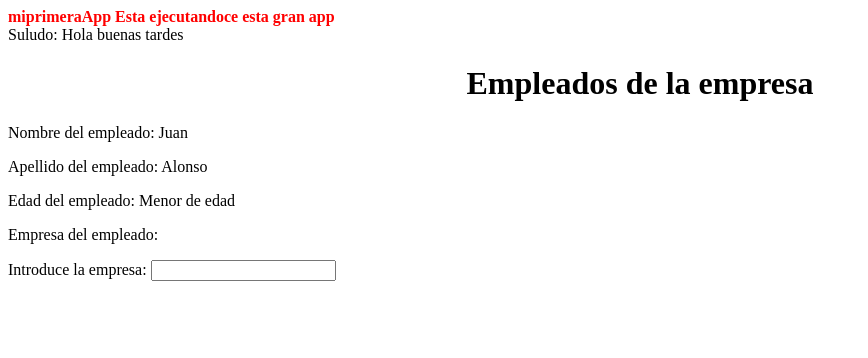
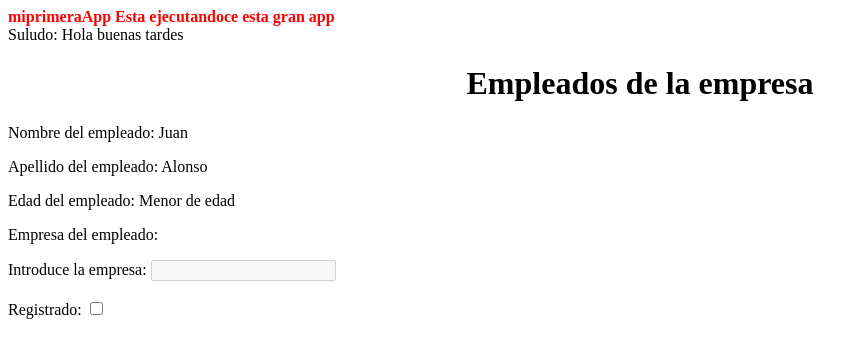
Before and after one commit to juanignacioalonso/angularPildoras, an Angular app in the folder miprimeraApp/: page / in a window 1280 px wide. Shown: the top 358 px of the page, without its empty margins (0-868 px from the left). Built offline with nearby package versions, Linux system fonts and the light colour scheme.

Commit message:
Binding video 9

```diff
--- a/miprimeraApp/src/app/empleado/empleado.component.html
+++ b/miprimeraApp/src/app/empleado/empleado.component.html
@@ -3,7 +3,11 @@
 <p>Edad del empleado: {{edad<18 ? "Menor de edad":"Mayor de edad"}}</p>
 <p>Empresa del empleado: {{empresa.value}}</p> <!-- toma el valor del elemento que hemos denominado como empresa en este caso esta a continuacion -->
 
-Introduce la empresa: <input type="text" #empresa (keyup)="0">
+Introduce la empresa: <input type="text" #empresa (keyup)="0" [disabled]="habilitacioncuadro"><!--Forma de indicar el Bilding-->
 <br/>
 <br/>
 <!--input type="button" value="Confirme" (click)="llamaEmpresa(empresa.value)"--> <!-- evento (desencadenante de la acción) el boton desencadenara un evento -->
+
+Registrado: <input type="checkbox"  id="registro" [checked]="usoRegistrado ">
+
+{{getRegistroUsuario()}}
--- a/miprimeraApp/src/app/empleado/empleado.component.ts
+++ b/miprimeraApp/src/app/empleado/empleado.component.ts
@@ -22,6 +22,16 @@ export class EmpleadoComponent implements OnInit {
 
   }*/
 
+  /*Propiedades Binding */
+
+  habilitacioncuadro=true;
+
+  usoRegistrado=false;
+
+  getRegistroUsuario(){
+    this.usoRegistrado=false;
+  }
+
   constructor() { }
 
   ngOnInit(): void {
```
